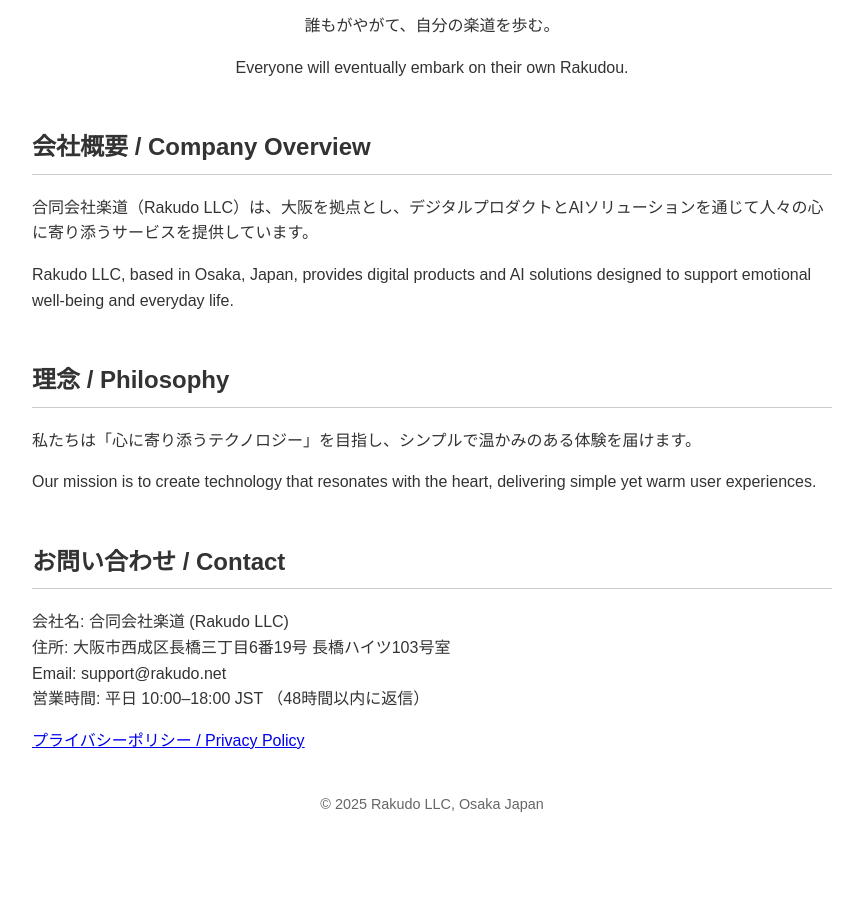
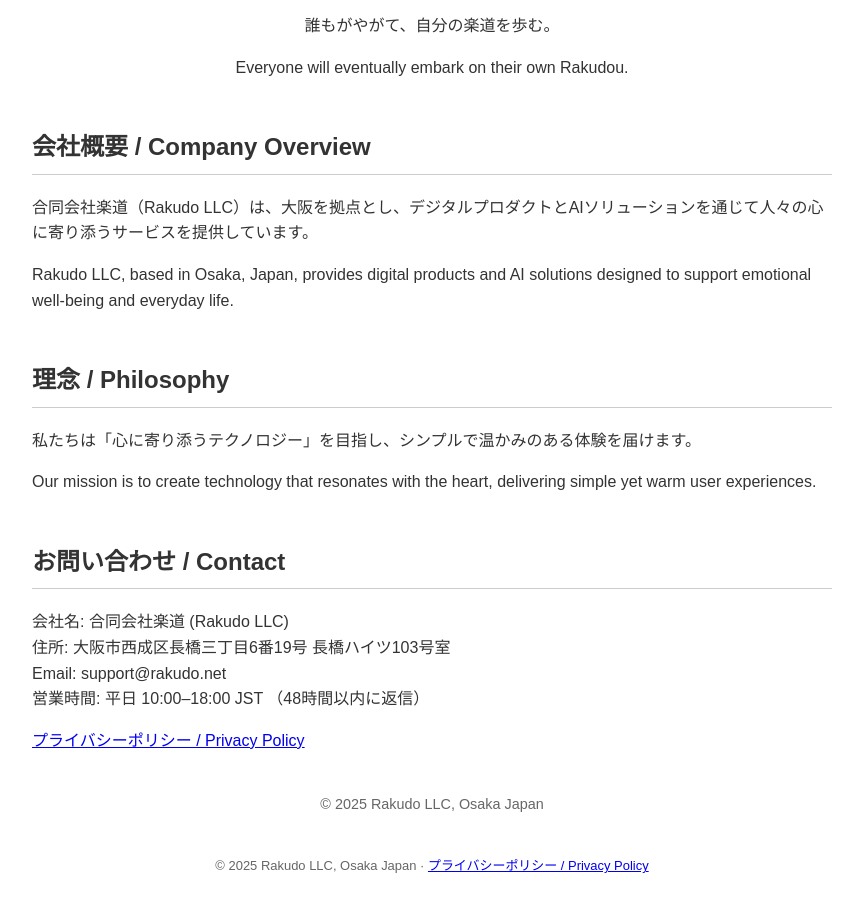
Before and after one commit to joyous-DAO/rakudo-site, a plain HTML site: page index.html in a window 1280 px wide. Shown: the part 94-1006 px from the top of the page, without its empty margins (208-1071 px from the left). Before the commit the page ends 950 px from the top, so only its background shows below. Drawn offline with Linux system fonts and the light colour scheme.

Commit message:
Update index.html
add privacy.html

```diff
--- a/index.html
+++ b/index.html
@@ -65,6 +65,11 @@
 
   <footer>
     © 2025 Rakudo LLC, Osaka Japan
+    <footer>
+  © 2025 Rakudo LLC, Osaka Japan ·
+  <a href="privacy.html">プライバシーポリシー / Privacy Policy</a>
+</footer>
+
   </footer>
 </body>
 </html>
```
